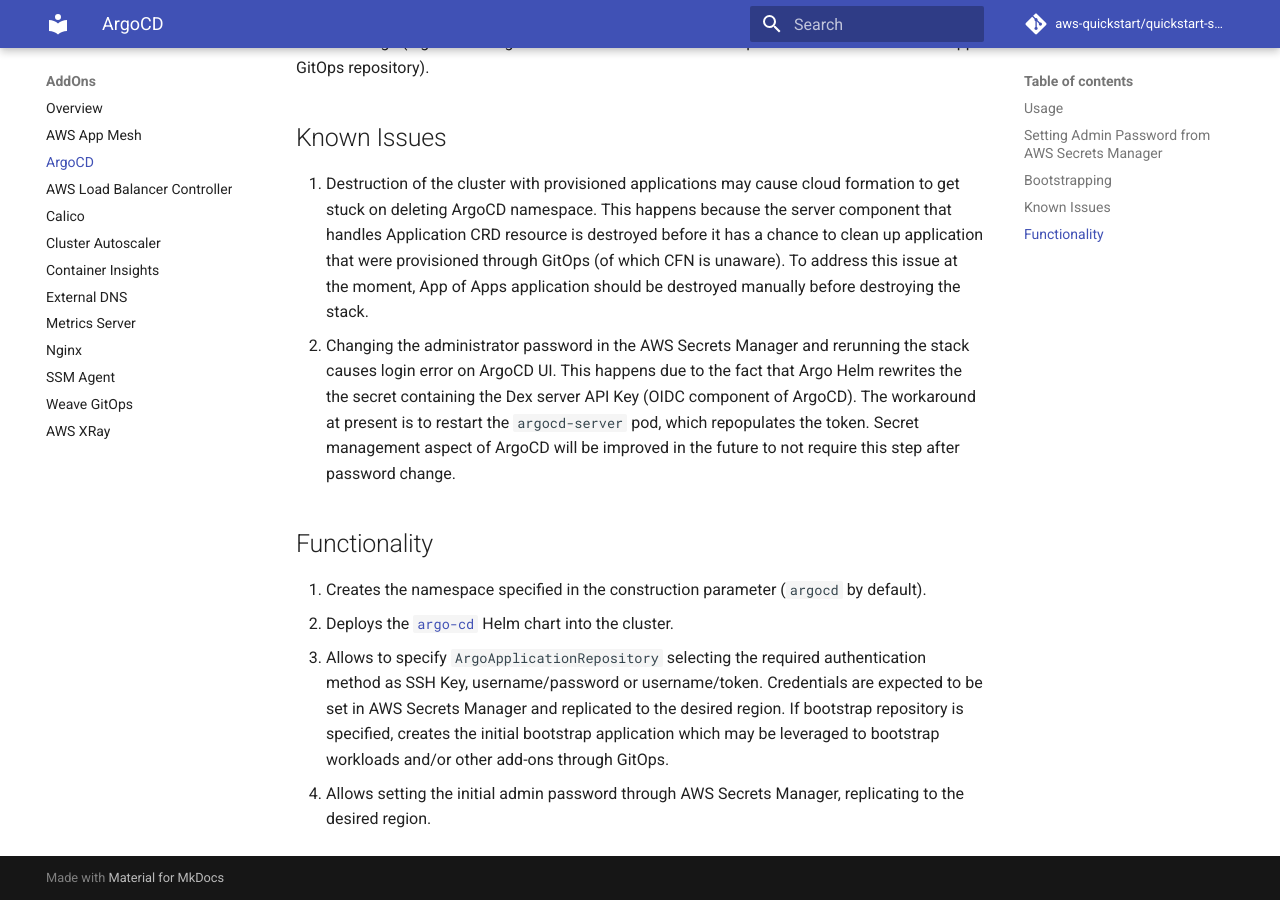
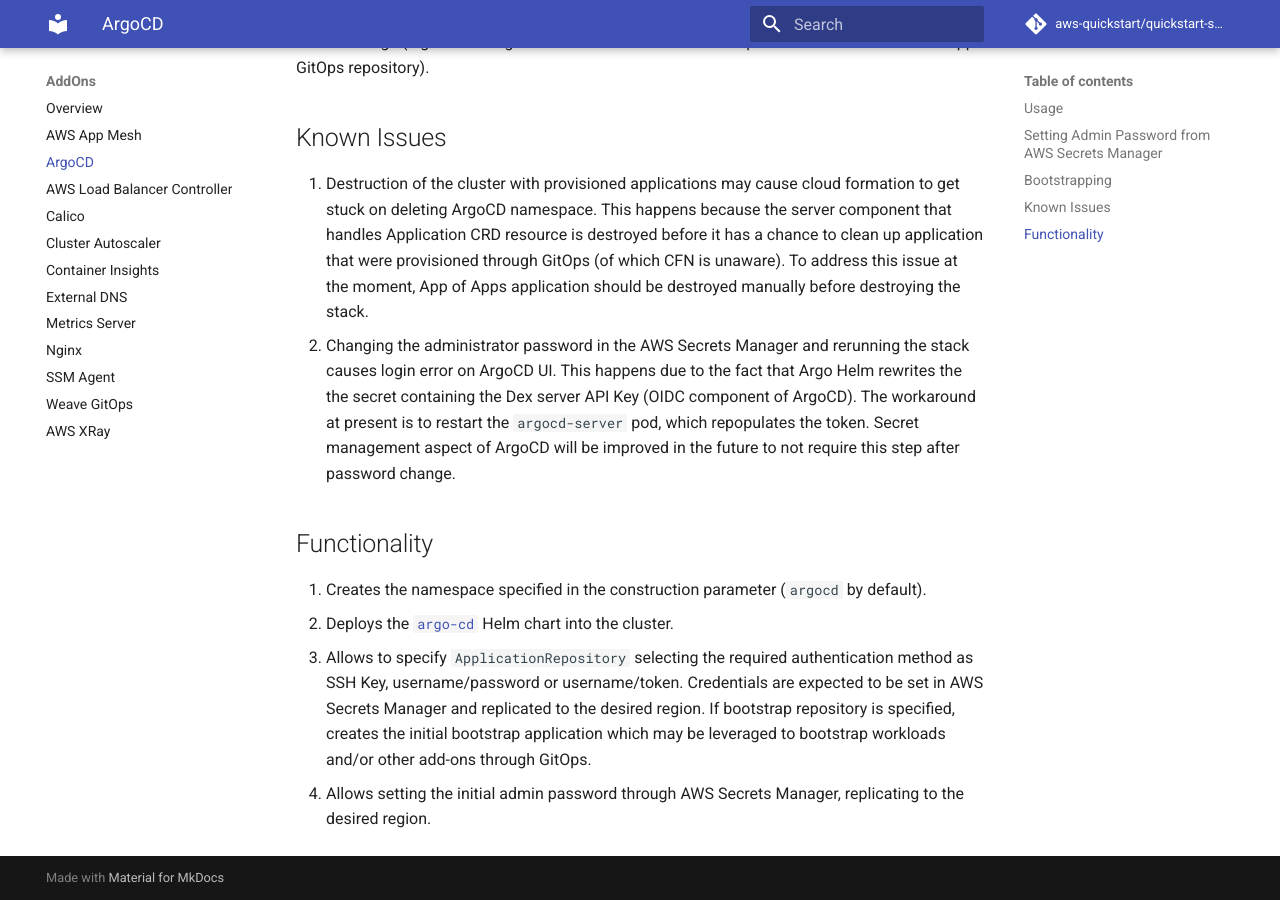
Before and after one commit to aws-quickstart/cdk-eks-blueprints, an MkDocs documentation site: the page built from docs/addons/argo-cd.md, in a window 1280 px wide and 900 px high, scrolled down 2865 px. Built offline with MkDocs 1.6.1 and Material for MkDocs 9.7.7, drawn with Linux system fonts in a browser that asks for light colours; comment, search, counter and statistics services are not loaded.

Commit message:
minor doc change

```diff
--- a/docs/addons/argo-cd.md
+++ b/docs/addons/argo-cd.md
@@ -111,5 +111,5 @@
 
 1. Creates the namespace specified in the construction parameter (`argocd` by default).
 2. Deploys the [`argo-cd`](https://argoproj.github.io/argo-helm) Helm chart into the cluster.
-3. Allows to specify `ArgoApplicationRepository` selecting the required authentication method as SSH Key, username/password or username/token. Credentials are expected to be set in AWS Secrets Manager and replicated to the desired region. If bootstrap repository is specified, creates the initial bootstrap application which may be leveraged to bootstrap workloads and/or other add-ons through GitOps.
+3. Allows to specify `ApplicationRepository` selecting the required authentication method as SSH Key, username/password or username/token. Credentials are expected to be set in AWS Secrets Manager and replicated to the desired region. If bootstrap repository is specified, creates the initial bootstrap application which may be leveraged to bootstrap workloads and/or other add-ons through GitOps.
 4. Allows setting the initial admin password through AWS Secrets Manager, replicating to the desired region.
```
